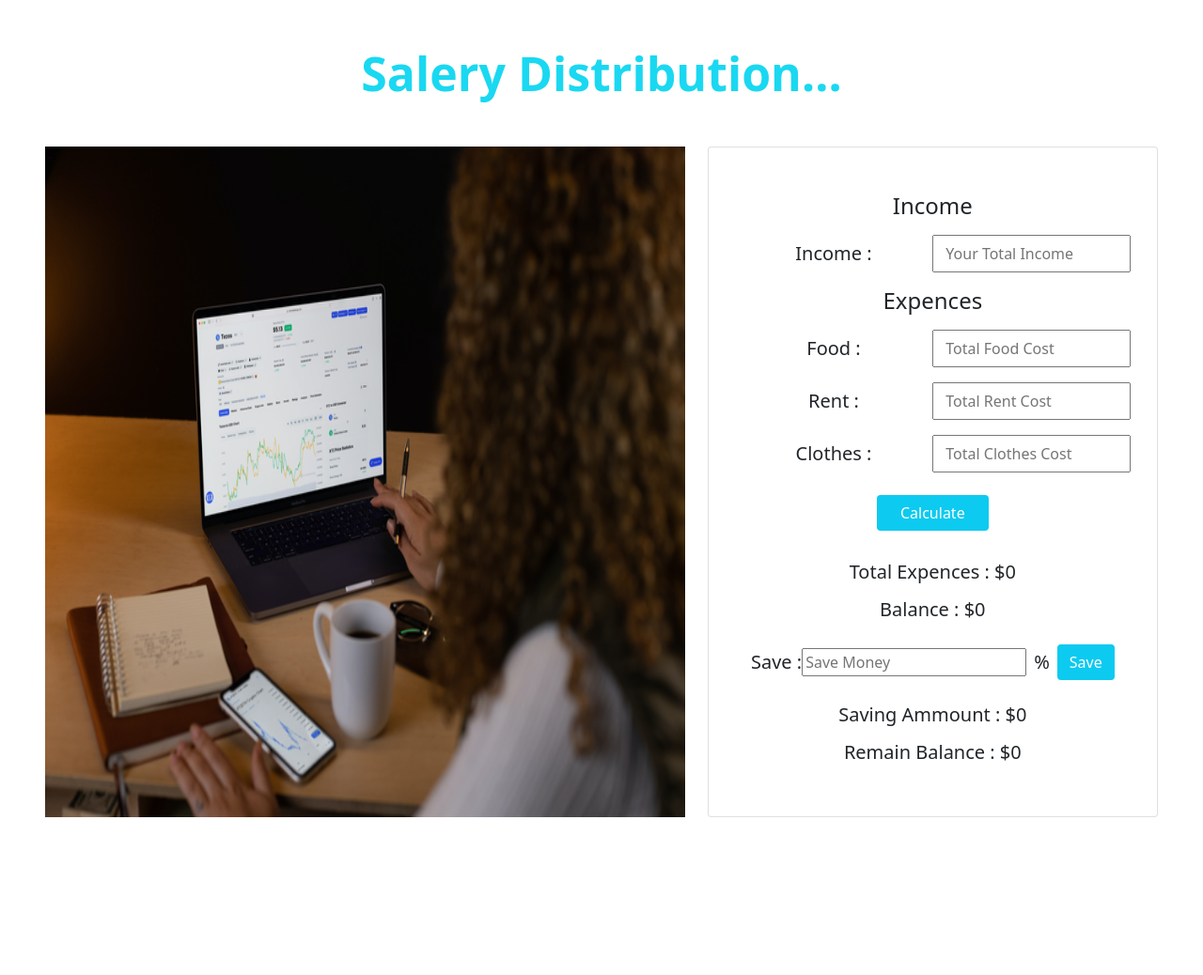
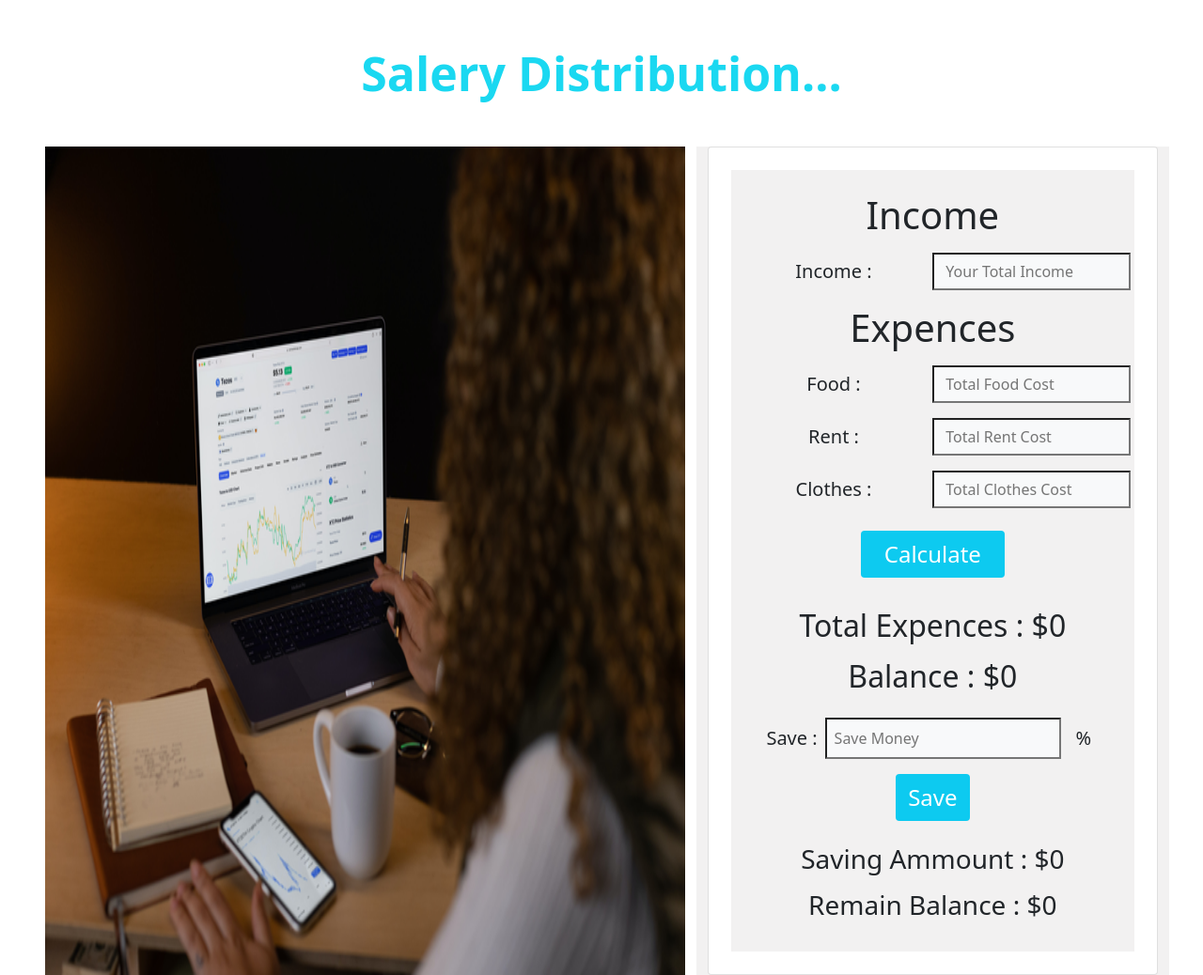
Before and after one commit to azmi0323/money-master-project, a plain HTML site: page index.html in a window 1280 px wide. Shown: the whole page at 94% size. Before the commit the page ends 870 px from the top, so only its background shows below. Drawn offline with nearby package versions, Linux system fonts and the light colour scheme.

Commit message:
final commit after style

```diff
--- a/app.js
+++ b/app.js
@@ -1,16 +1,18 @@
+// get Element by id function
 function callWithId(idname) {
     return document.getElementById(idname)
 }
-
+// errorHandeling function
 function errorText(text){
     callWithId('modal-text').innerText = text
         callWithId('first-modal').style.display = 'block';
 }
-
+// global variable
 let balances = 0;
 let incomeInput = 0;
+
+// get calculate button
 callWithId('calculate-btn').addEventListener('click', function () {
-    // get calculate button
      incomeInput = parseInt(callWithId('income-input').value);
     const foodInput = parseInt(callWithId('food-input').value);
     const rentInput = parseInt(callWithId('rent-input').value);
@@ -18,18 +20,19 @@ callWithId('calculate-btn').addEventListener('click', function () {
     const totalExpences = callWithId('total-expences');
     const balanceInfo = callWithId('balance-info');
 
+    // final calculation calculate button
+    const allExpence = foodInput + rentInput + clothesInput;
+    totalExpences.innerText = allExpence;
+    balances = incomeInput - allExpence
+    balanceInfo.innerText = balances;
+
+    // error handeling calculate button
     if (incomeInput < 0 || foodInput < 0 || rentInput < 0 || clothesInput < 0) {
         errorText("Please Enter Positive Numbers")
     }
     else if (isNaN(incomeInput) == true || isNaN(foodInput) == true || isNaN(rentInput) == true || isNaN(clothesInput) == true) {
         errorText("Plese Fillup with all valid number")
     }
-
-    const allExpence = foodInput + rentInput + clothesInput;
-    totalExpences.innerText = allExpence;
-    balances = incomeInput - allExpence
-    balanceInfo.innerText = balances;
-
 })
 
 // savings calculation
@@ -37,8 +40,11 @@ callWithId('save-btn').addEventListener('click', function () {
     const saveInfo = parseInt(callWithId('save-info').value);
     const savingAmmount = callWithId('saving-ammount');
     const remainBalance = callWithId('remain-balance');
+
+    // final calculation of save
     let totalSavings = (incomeInput * saveInfo) / 100;
 
+    // error Handeling save button
     if(saveInfo<0 || isNaN(saveInfo)){
         errorText( "Please Enter Positive Savings or valid number")
     }else if(balances<totalSavings){
--- a/index.html
+++ b/index.html
@@ -1,26 +1,22 @@
 <!DOCTYPE html>
 <html lang="en">
-
     <head>
-    <meta charset="UTF-8">
-    <meta http-equiv="X-UA-Compatible" content="IE=edge">
-    <meta name="viewport" content="width=device-width, initial-scale=1.0">
+        <meta charset="UTF-8" />
+        <meta http-equiv="X-UA-Compatible" content="IE=edge" />
+        <meta name="viewport" content="width=device-width, initial-scale=1.0" />
         <title>Selary distribution</title>
 
         <!-- css link -->
-    <link rel="stylesheet" href="style.css">
+        <link rel="stylesheet" href="style.css" />
 
         <!-- bootstarp css link  -->
-    <link href="https://cdn.jsdelivr.net/npm/bootstrap@5.1.3/dist/css/bootstrap.min.css" rel="stylesheet"
-        integrity="sha384-1BmE4kWBq78iYhFldvKuhfTAU6auU8tT94WrHftjDbrCEXSU1oBoqyl2QvZ6jIW3" crossorigin="anonymous">
-
-
+        <link href="https://cdn.jsdelivr.net/npm/bootstrap@5.1.3/dist/css/bootstrap.min.css" rel="stylesheet" integrity="sha384-1BmE4kWBq78iYhFldvKuhfTAU6auU8tT94WrHftjDbrCEXSU1oBoqyl2QvZ6jIW3" crossorigin="anonymous" />
     </head>
 
     <body>
         <!-- Header part  -->
         <header>
-        <h1 class="text-center fw-bold m-5 headText">Salery <span class="">Distribution... </span> </h1>
+            <h1 class="text-center fw-bold m-5 headText">Salery <span class="">Distribution... </span></h1>
         </header>
 
         <!-- Main part  -->
@@ -29,55 +25,54 @@
                 <div class="row row-cols-1 row-cols-md-2 align-items-stretch g-4">
                     <!-- left side image  -->
                     <div class="col col-lg-7 col col-md-12">
-                        <img src="img/bgImg.png" class=" img-fluid h-100 w-100" alt="">
+                        <img src="img/bgImg.png" class="img-fluid h-100 w-100" alt="" />
                         <!-- right side inputs  -->
                     </div>
-                <div class="col col-lg-5 col col-md-12 text-center">
+                    <div class="rightsidebg col col-lg-5 col col-md-12 text-center">
                         <div class="card p-0 p-lg-4">
-                        <div class="card-body">
+                            <div class="card-body rightsidebg">
                                 <div>
-                                <h4 class="text-center card-title m-2"> Income</h4>
+                                    <h2 class="text-center card-title m-2 fs-1">Income</h2>
                                 </div>
                                 <div class="row row-cols-2">
-                                <h5 class=" my-3">Income :</h5>
-                                <input id="income-input" class=" my-2" type="number" placeholder="Your Total Income">
+                                    <h5 class="my-3">Income :</h5>
+                                    <input id="income-input" class="bg-light my-2" type="number" placeholder="Your Total Income" />
                                 </div>
                                 <div>
-                                <h4 class="text-center card-title m-2"> Expences</h4>
+                                    <h2 class="text-center card-title m-2 fs-1">Expences</h2>
                                 </div>
                                 <div class="row row-cols-2">
                                     <h5 class="my-3">Food :</h5>
-                                <input required id="food-input" placeholder="Total Food Cost" class=" my-2" type="number">
+                                    <input required id="food-input" placeholder="Total Food Cost" class="bg-light my-2" type="number" />
                                 </div>
                                 <div class="row row-cols-2">
-                                <h5 class=" my-3">Rent :</h5>
-                                <input id="rent-input" class=" my-2" type="number" placeholder="Total Rent Cost">
+                                    <h5 class="my-3">Rent :</h5>
+                                    <input id="rent-input" class="bg-light my-2" type="number" placeholder="Total Rent Cost" />
                                 </div>
                                 <div class="row row-cols-2">
-                                <h5 class=" my-3">Clothes :</h5>
-                                <input id="clothes-input" class=" my-2" type="number" placeholder="Total Clothes Cost">
+                                    <h5 class="my-3">Clothes :</h5>
+                                    <input id="clothes-input" class="bg-light my-2" type="number" placeholder="Total Clothes Cost" />
                                 </div>
                                 <div>
-                            <button type="button" id="calculate-btn" class="btn px-4 my-3 bg-info text-white">Calculate</button>
+                                    <button type="button" id="calculate-btn" class="btn px-4 my-3 bg-info text-white fs-4">Calculate</button>
                                 </div>
                                 <div class="">
-                                <h5 class=" my-3">Total Expences : $<span id="total-expences">0</span> </h5>
+                                    <h2 class="my-3">Total Expences : $<span id="total-expences">0</span></h2>
                                 </div>
                                 <div class="">
-                                <h5 class=" my-3">Balance : $<span id="balance-info">0</span> </h5>
+                                    <h2 class="my-3">Balance : $<span id="balance-info">0</span></h2>
                                 </div>
                                 <div class="d-flex w-100 flex-wrap align-items-center justify-content-center">
-                                <h5 class=" my-3">Save :</h5>
-                                <input id="save-info" class=" my-2" type="number" placeholder="Save Money">
+                                    <h5 class="my-3">Save :</h5>
+                                    <input id="save-info" class="bg-light my-2 p-2 mx-2" type="number" placeholder="Save Money" />
                                     <h5 class="text-center my-3 mx-md-2 mx-1">%</h5>
-                                <button type="button" id="save-btn" class="btn bg-info text-white my-2 ">Save</button>
+                                    <button type="button" id="save-btn" class="btn bg-info text-white fs-4 my-2">Save</button>
                                 </div>
                                 <div class="">
-                                <h5 class=" my-3">Saving Ammount : $<span id="saving-ammount">0</span> </h5>
+                                    <h5 class="my-3 fs-3">Saving Ammount : $<span id="saving-ammount">0</span></h5>
                                 </div>
                                 <div class="">
-                                <h5 class=" my-3">Remain Balance : $<span id="remain-balance">0</span> </h5>
-
+                                    <h5 class="my-3 fs-3">Remain Balance : $<span id="remain-balance">0</span></h5>
                                 </div>
                             </div>
                         </div>
@@ -91,7 +86,5 @@
             </div>
         </main>
         <script src="app.js"></script>
-
     </body>
-
 </html>
--- a/style.css
+++ b/style.css
@@ -2,7 +2,9 @@
     color: rgb(26, 216, 241);
     font-size: 50px;
 }
-
+.rightsidebg{
+    background-color: rgba(209, 206, 206, 0.295);
+}
 .firstModal{
     display: none;
     position: fixed;
```
Lines whose indentation alone changed are shown as unchanged.
